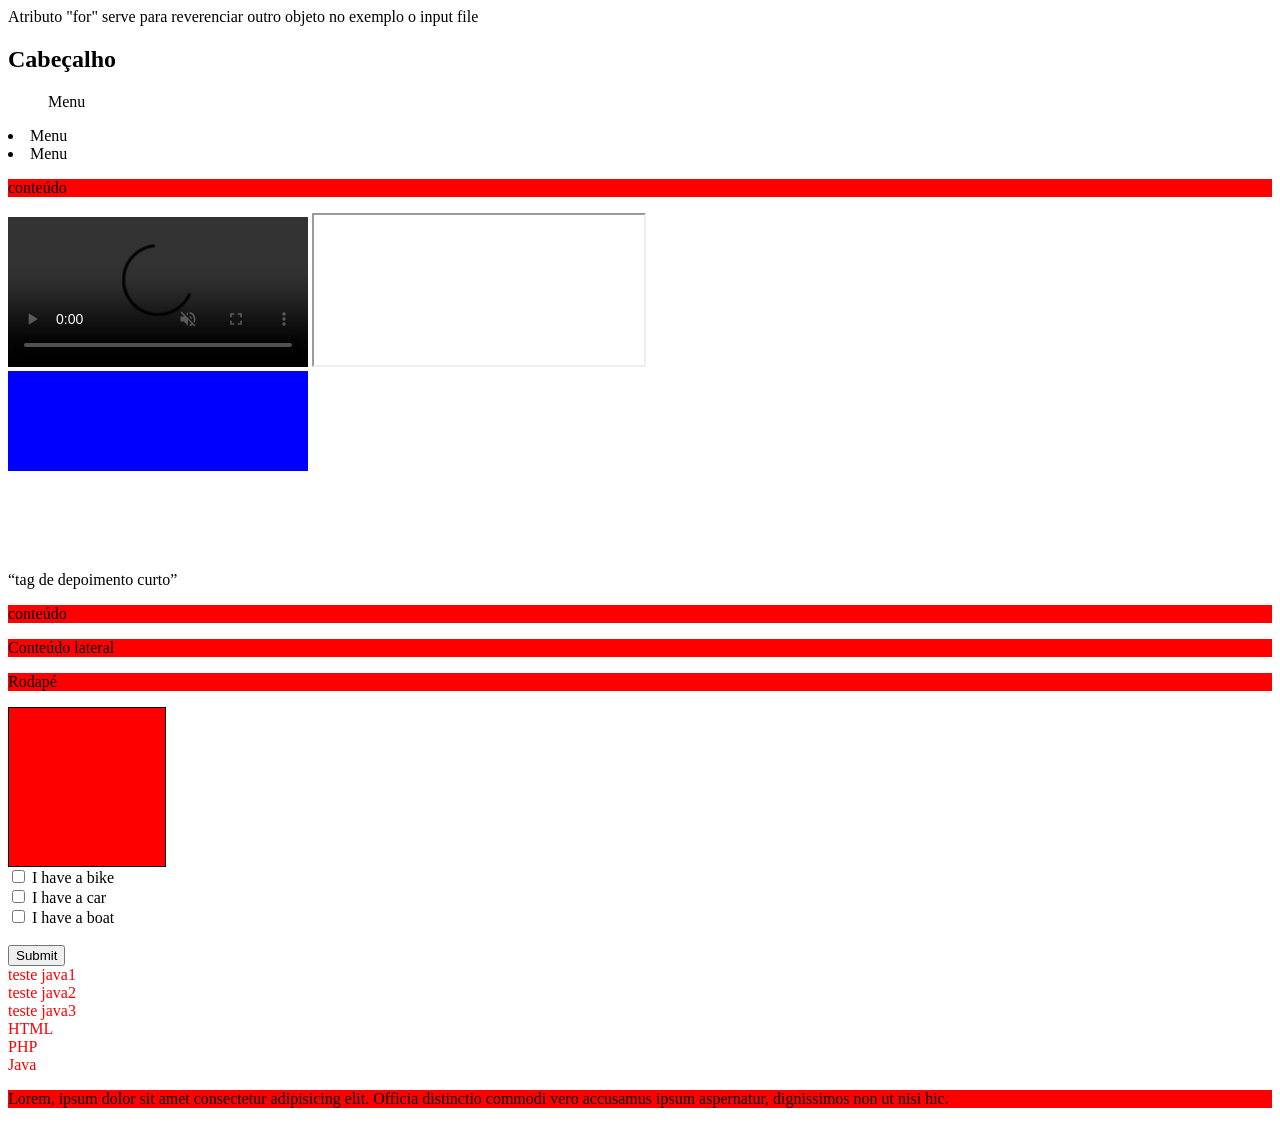
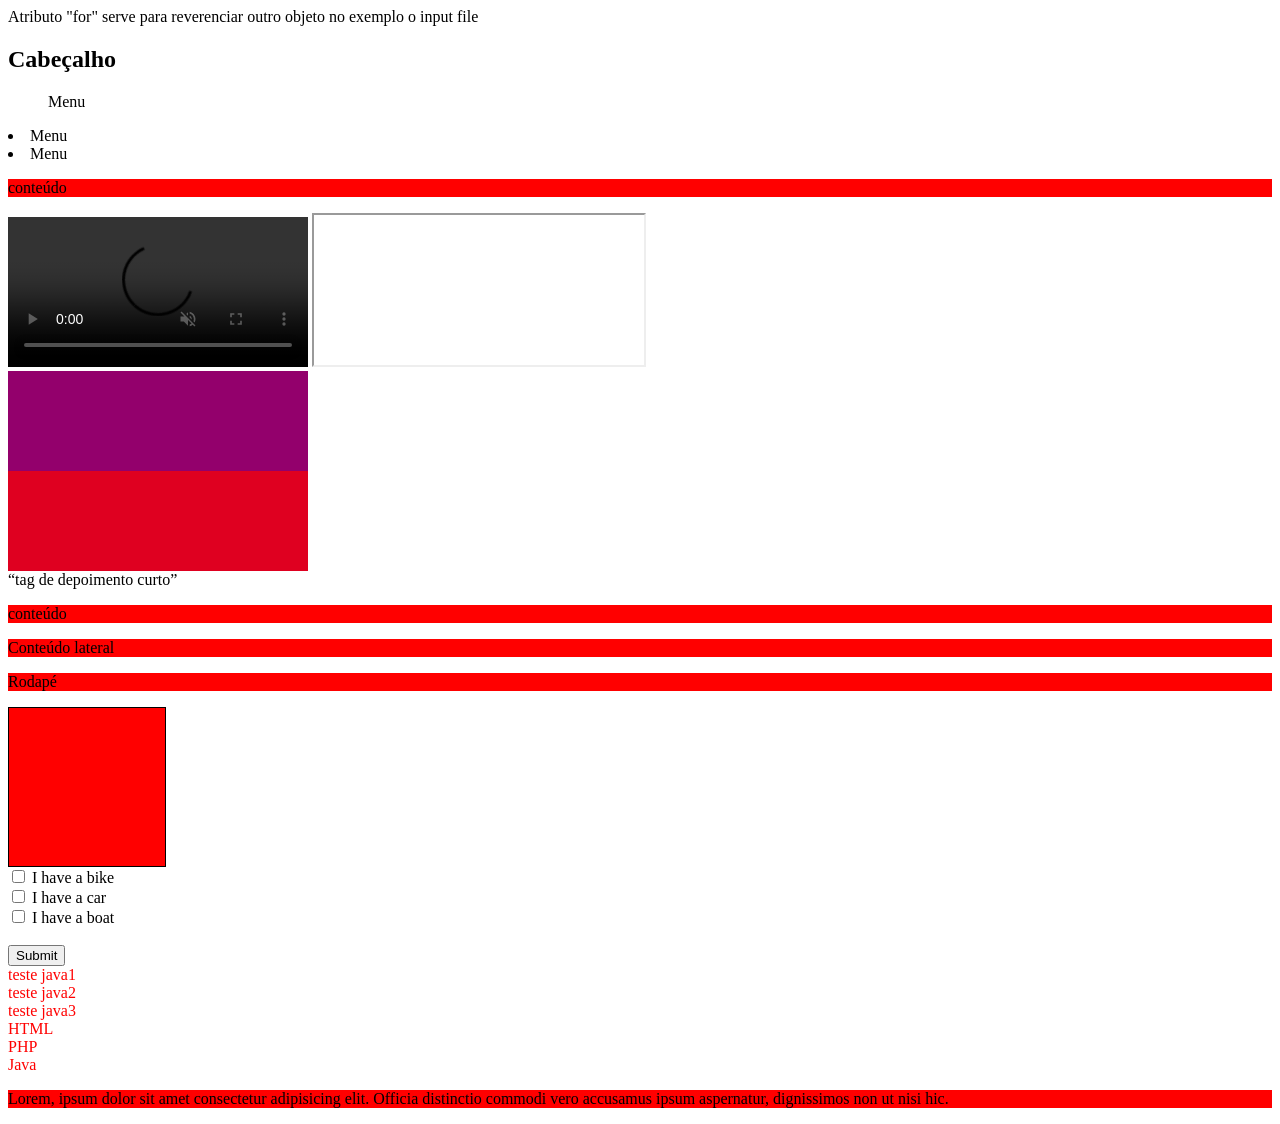

a

--- a/Dicas Gerais/Dicas de CSS.css
+++ b/Dicas Gerais/Dicas de CSS.css
@@ -254,6 +254,36 @@ Regra de 3
 	align-self: flex-start; /*O elemento está posicionado no início do contêiner*/
 	align-self: flex-end; /*O elemento é posicionado no final do contêiner*/
 	align-self: baseline; /*O elemento está posicionado na linha de base do contêiner*/
+
+	place-content: center; /*Atalho para align-content e justify-content*/
+}
+
+.Grid{
+	display: grid; /* Torna o elemento um grid container automaticamente transformando todos os seus filhos diretos em grid itens*/
+
+	/* A grid-template-columns propriedade define o número de colunas em um grid layout e a largura de cada coluna. */
+
+	grid-template-columns: 100px 200px 300px; /*Define três colunas com larguras específicas*/
+	grid-template-columns: 100px auto 300px; /*Define três colunas, onde a segunda coluna se ajusta automaticamente para preencher o espaço restante*/
+	grid-template-columns: repeat(3, 1fr); /*Define três colunas de largura igual usando a função repeat() e a unidade fr (fração)*/
+	grid-template-columns: repeat(2, 100px) 200px; /*Define duas colunas de 100px e uma coluna de 200px*/
+	grid-template-columns: repeat(3, 100px); /*Define três colunas de 100px*/
+	grid-template-columns: repeat(auto-fill, minmax(100px, 1fr)); /*Define um número automático de colunas, onde cada coluna tem uma largura mínima de 100px e pode crescer para preencher o espaço disponível usando a função auto-fill e minmax()*/
+	grid-template-columns: repeat(auto-fit, minmax(100px, 1fr)); /*Define um número automático de colunas, onde cada coluna tem uma largura mínima de 100px e pode crescer para preencher o espaço disponível usando a função auto-fit e minmax()*/	
+
+	/* A grid-template-rows propriedade define o número de linhas em um grid layout e a altura de cada linha. */
+	grid-template-rows: 100px 200px 300px; /*Define três linhas com alturas específicas*/
+	grid-template-rows: 100px auto 300px; /*Define três linhas, onde a segunda linha se ajusta automaticamente para preencher o espaço restante*/
+	grid-template-rows: repeat(3, 1fr); /*Define três linhas de altura igual usando a função repeat() e a unidade fr (fração)*/
+	grid-template-rows: repeat(2, 100px) 200px; /*Define duas linhas de 100px e uma linha de 200px*/
+	grid-template-rows: repeat(3, 100px); /*Define três linhas de 100px*/
+	grid-template-rows: repeat(auto-fill, minmax(100px, 1fr)); /*Define um número automático de linhas, onde cada linha tem uma altura mínima de 100px e pode crescer para preencher o espaço disponível usando a função auto-fill e minmax()*/
+	grid-template-rows: repeat(auto-fit, minmax(100px, 1fr)); /*Define um número automático de linhas, onde cada linha tem uma altura mínima de 100px e pode crescer para preencher o espaço disponível usando a função auto-fit e minmax()*/	
+
+	grid-column: 1 / 3; /*O item de grade se estende da linha de grade 1 à linha de grade 3, ocupando as colunas 1 e 2*/
+	grid-row: 2 / 4; /*O item de grade se estende da linha de grade 2 à linha de grade 4, ocupando as linhas 2 e 3*/
+	grid-area: 1 / 2 / 3 / 4; /*O item de grade se estende da linha de grade 1 à linha de grade 3 e da linha de grade 2 à linha de grade 4, ocupando as colunas 2 e 3 e as linhas 1 e 2*/
+	
 }
 
 .Background{
